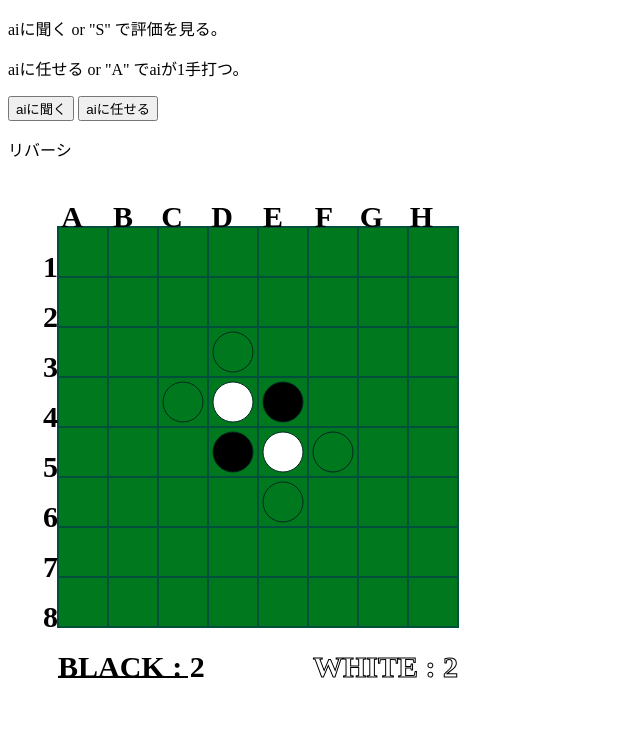
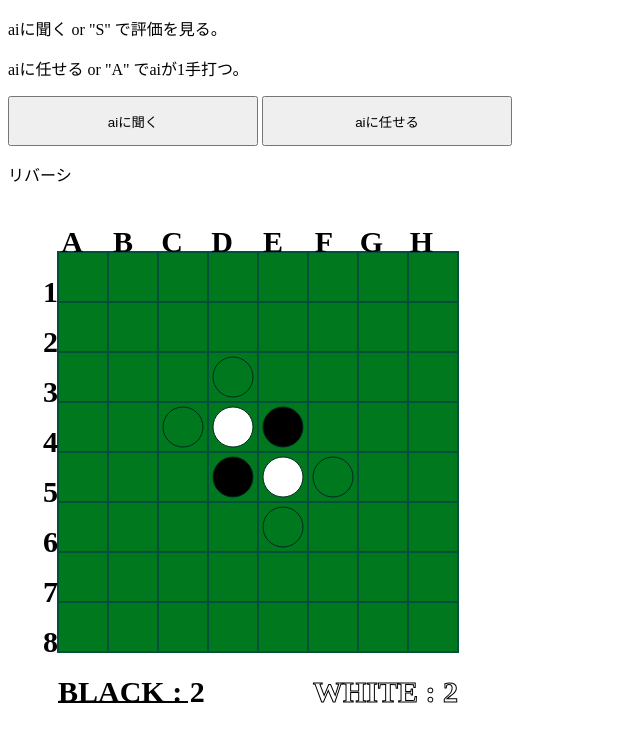
Before and after one commit to Nomotech/reversi_ai, a plain HTML site: page docs/index.html in a window 1280 px wide. Shown: the whole page, without its empty margins (0-640 px from the left). Drawn offline with Linux system fonts and the light colour scheme.

Commit message:
ボタンサイズ

```diff
--- a/docs/index.html
+++ b/docs/index.html
@@ -8,8 +8,8 @@
 
 		<p> aiに聞く   or "S" で評価を見る。</p>
 		<p>	aiに任せる or "A" でaiが1手打つ。</p>
-		<button id = "sc">aiに聞く</button>
-		<button id = "ai">aiに任せる</button>
+		<button id = "sc" style="WIDTH: 250px; HEIGHT: 50px">aiに聞く</button>
+		<button id = "ai" style="WIDTH: 250px; HEIGHT: 50px">aiに任せる</button>
 		<p>リバーシ</p>
 
 		<canvas id = "canvas" width="1000" height="1000"></canvas>
```
